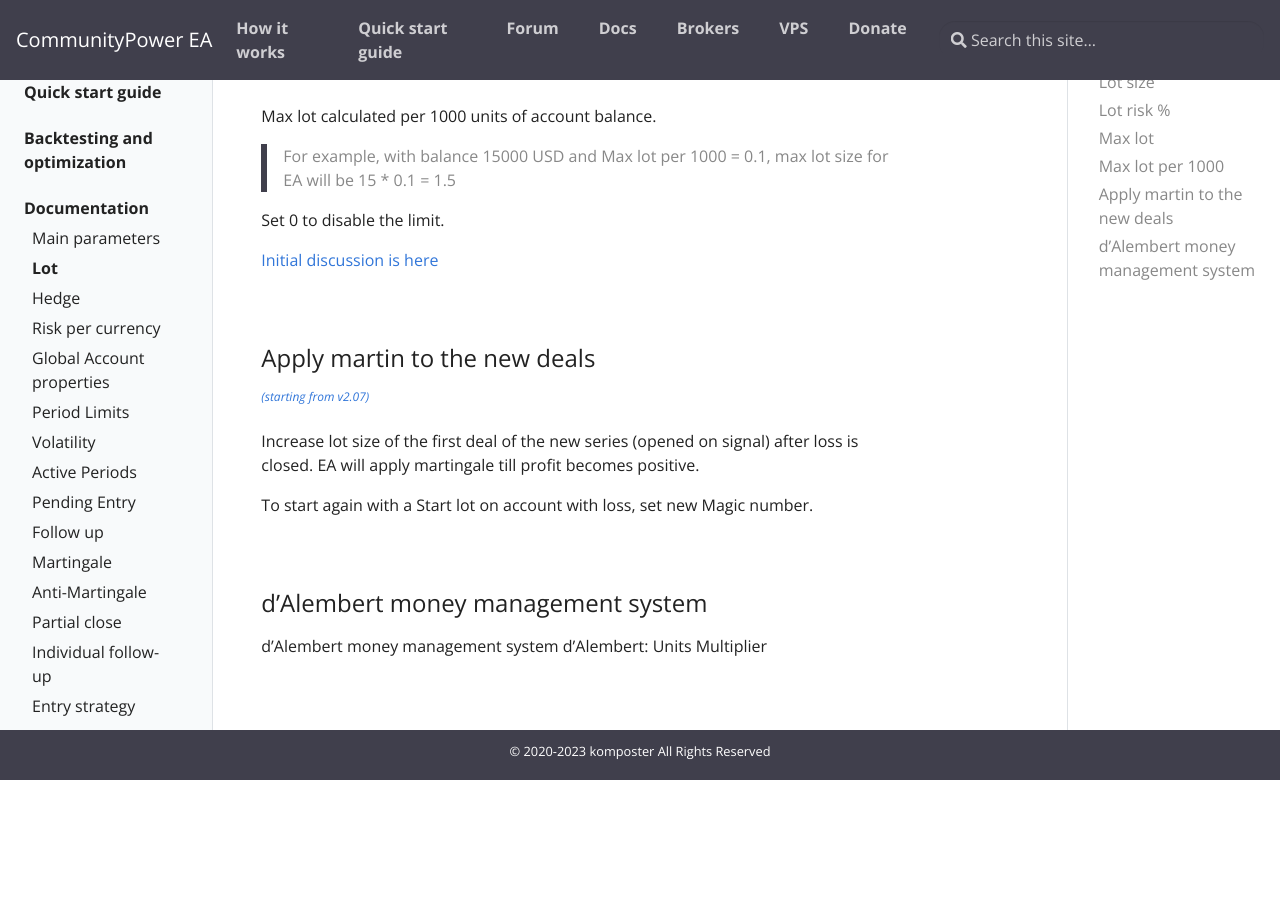
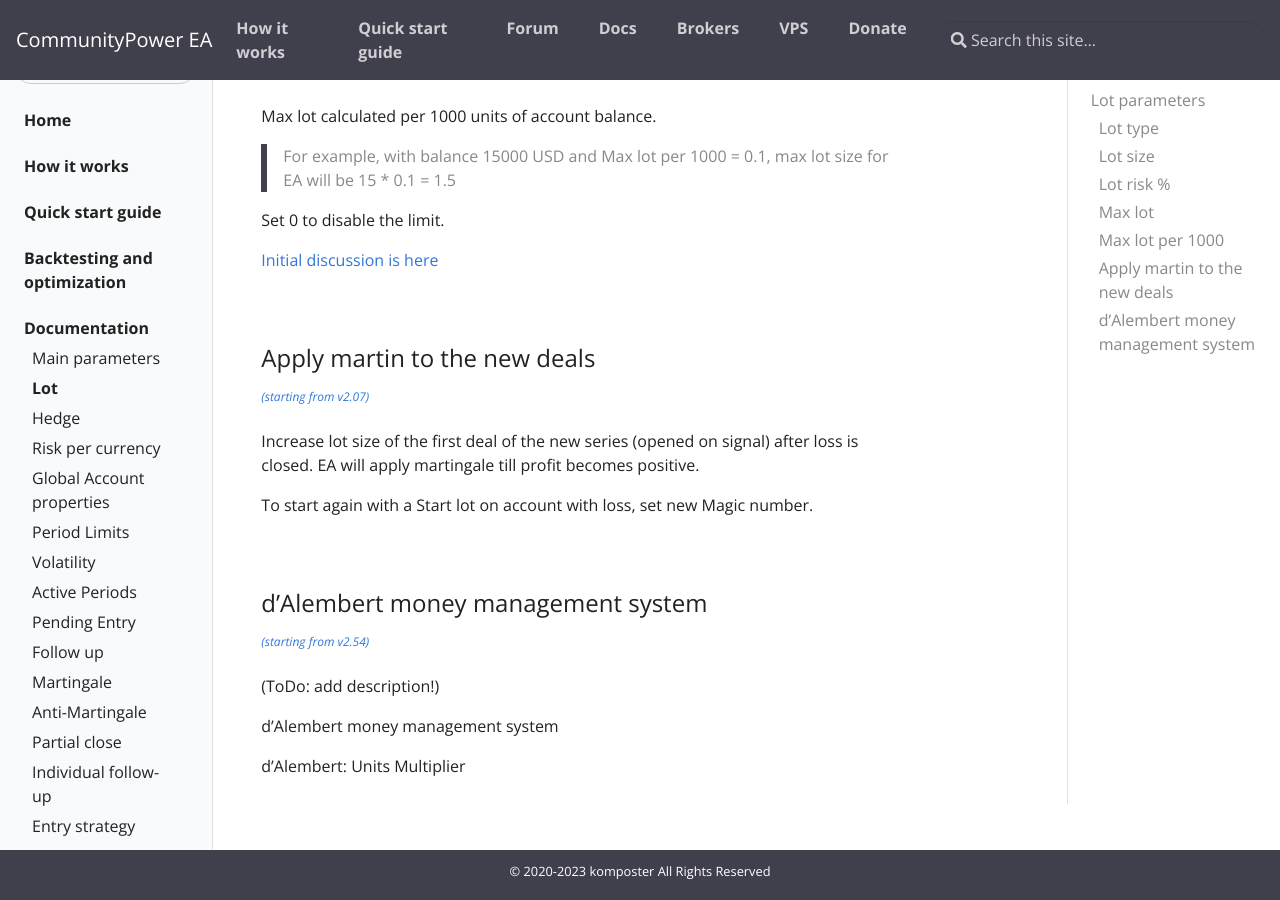
Before and after one commit to komposter/CommunityPowerEA.com, a Jekyll site: the page built from _docs/lot.md, in a window 1280 px wide and 900 px high, scrolled down 1359 px. Built offline with Jekyll 4.4.1, drawn with Linux system fonts in a browser that asks for light colours; before the commit the page ends 2139 px from its top, so only the background shows below that.

Commit message:
Content change

```diff
--- a/_docs/lot.md
+++ b/_docs/lot.md
@@ -73,5 +73,10 @@
 
 ### d'Alembert money management system
 
+<sup>[*(starting from v2.54)*](/docs/versions-history#20230427-0706-254)</sup>
+
+(ToDo: add description!)
+
 d'Alembert money management system
+
 d'Alembert: Units Multiplier
```
Also changed, not shown: _docs/versions-history.md (+1 -1 lines).
